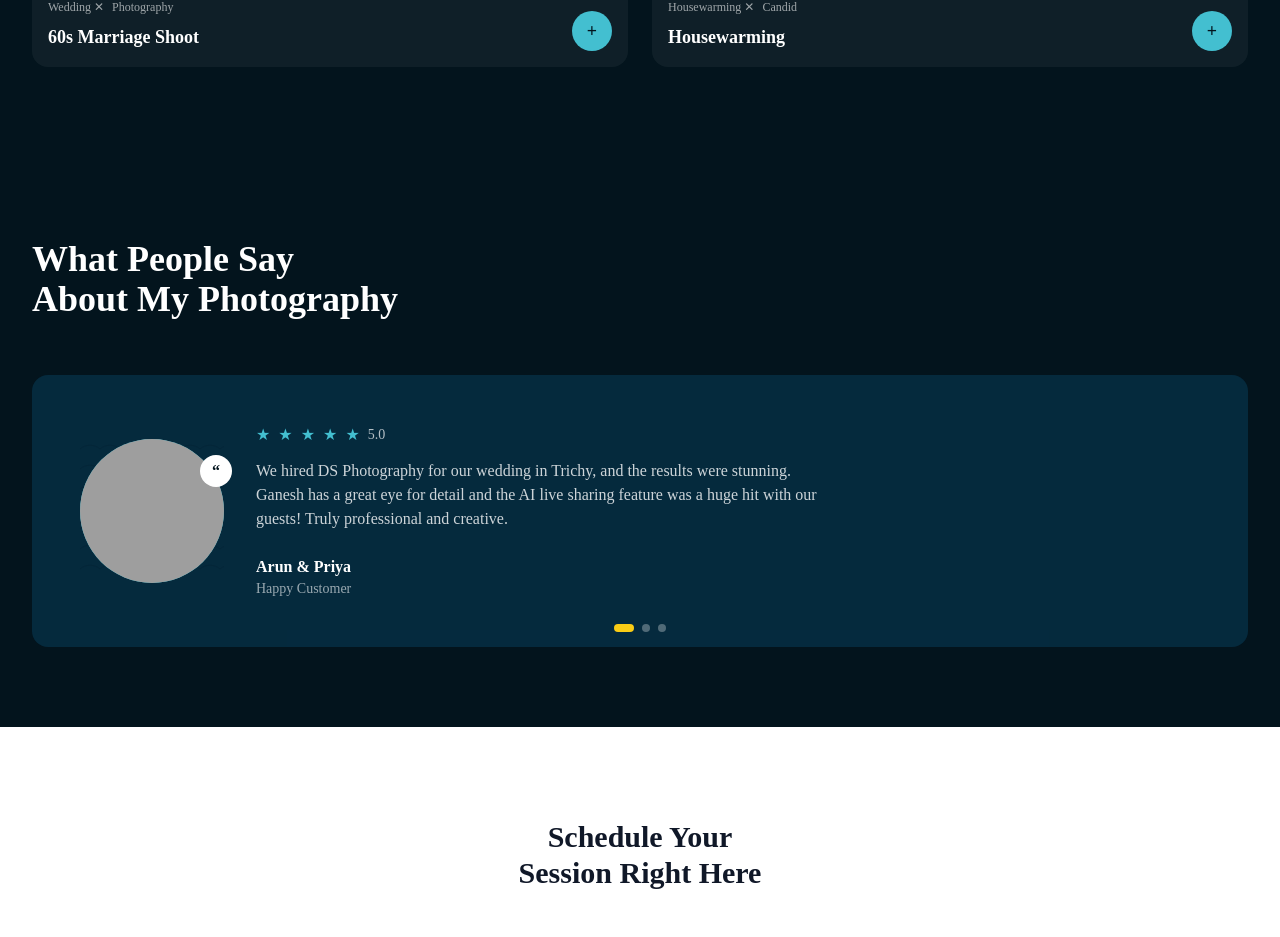
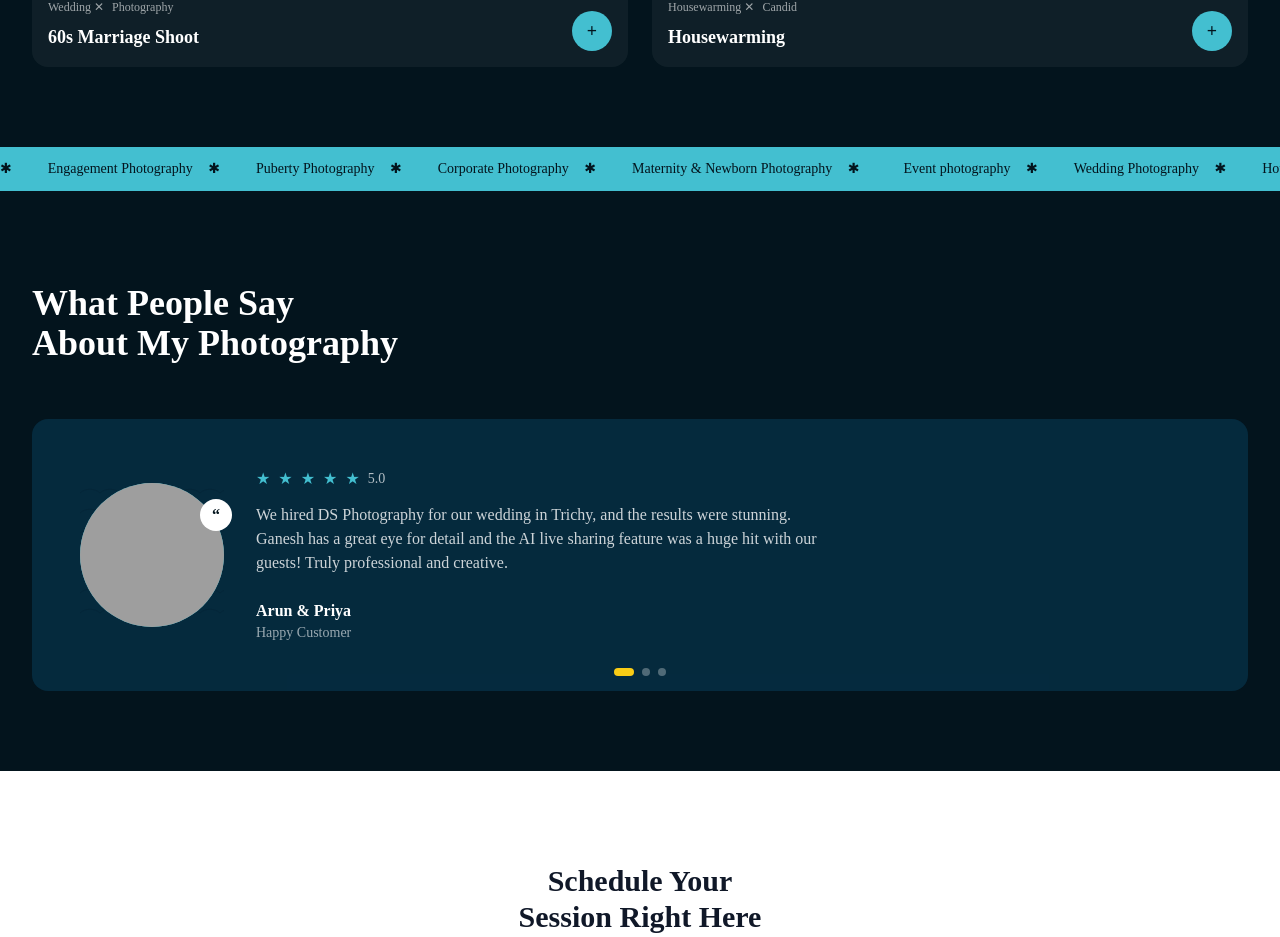
Before and after one commit to rushtamizha/ganeshphotography, a React (Vite) app: page / in a window 1280 px wide. Shown: the part 3849-4786 px from the top of the page. Built offline with nearby package versions, Linux system fonts and the light colour scheme; grey boxes are pictures that could not be loaded; a web font is replaced by a local one.

Commit message:
Update Home.jsx

```diff
--- a/src/components/Home.jsx
+++ b/src/components/Home.jsx
@@ -22,6 +22,7 @@ function App() {
       <WorkingProcess/>
        <Stripe/>
       <Projects/>
+      <Stripe/>
       <Pricing/>
       <Testimonials/>
       <ScheduleSession/>
```
